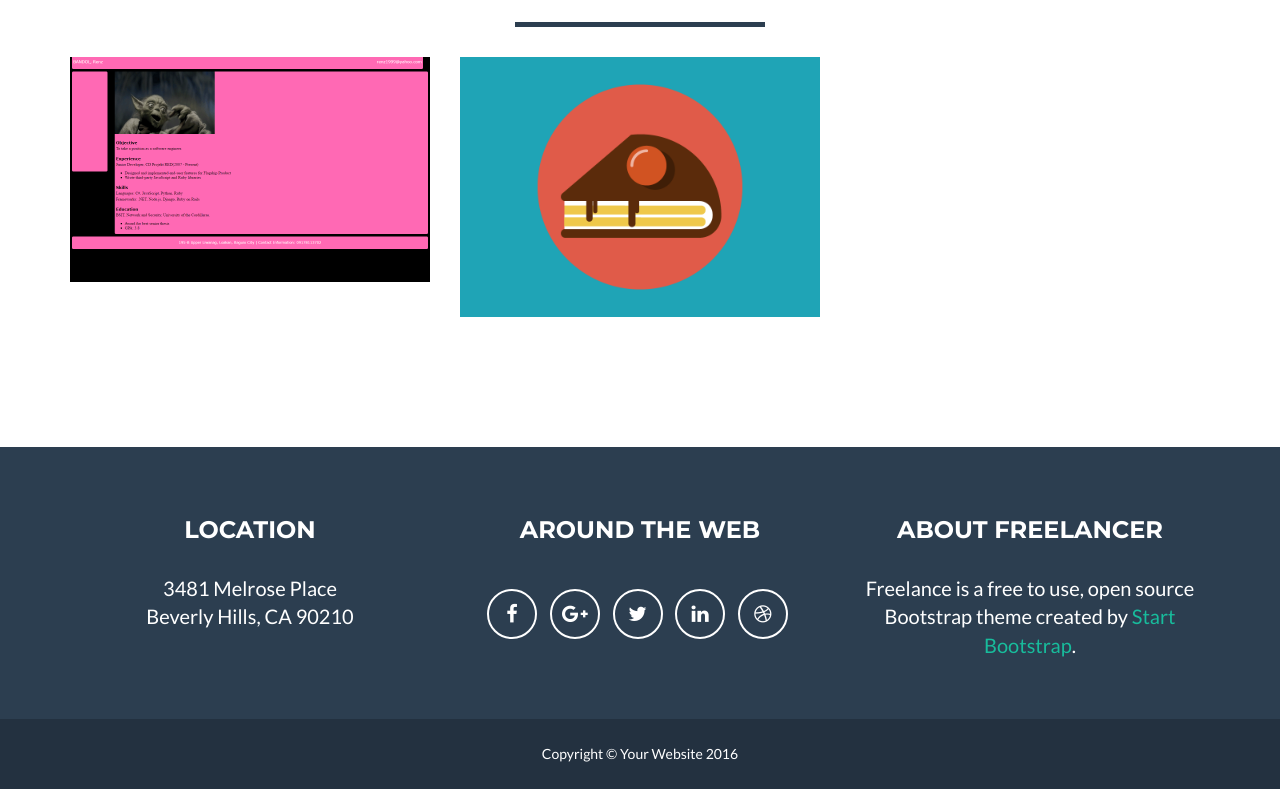
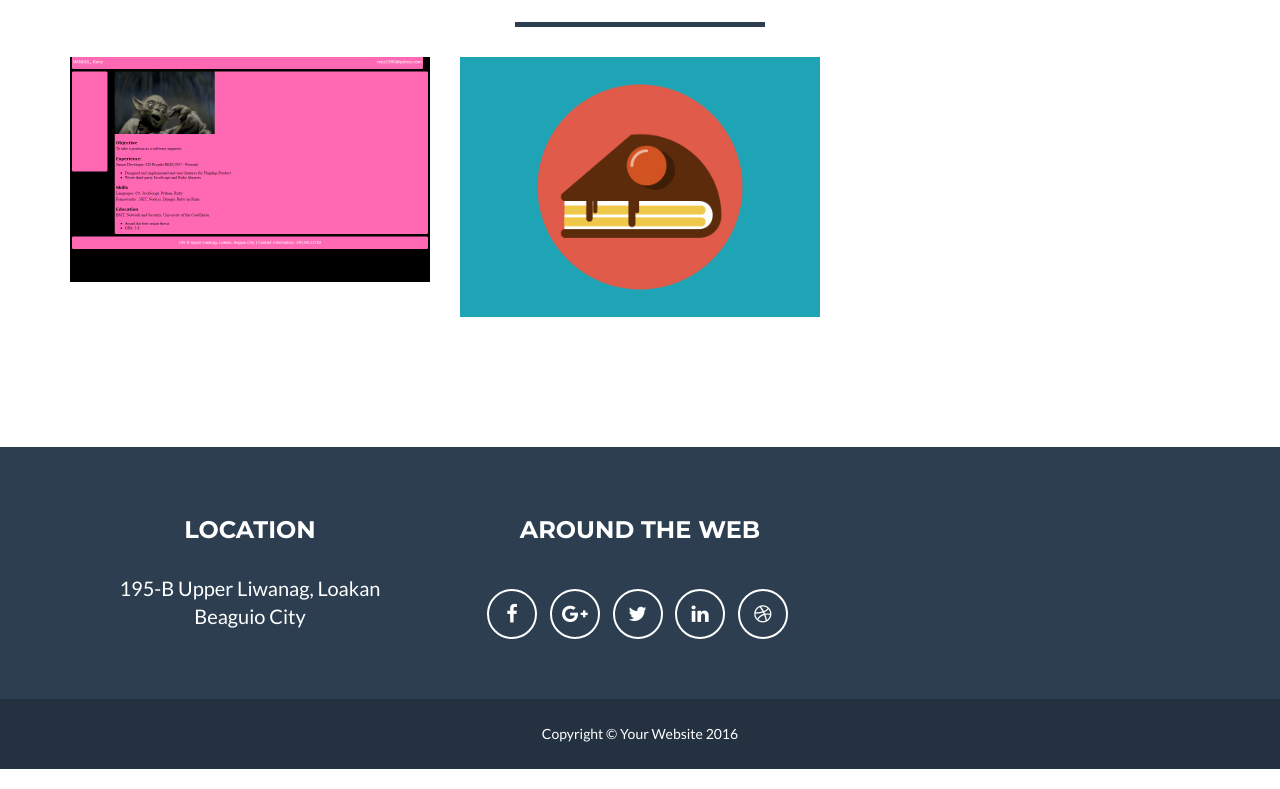
Before and after one commit to Qlown/Qlown.github.io, a website: page index.html in a window 1280 px wide. Shown: the part 915-1704 px from the top of the page. Drawn offline with nearby package versions, Linux system fonts and the light colour scheme.

Commit message:
Update index.html

```diff
--- a/index.html
+++ b/index.html
@@ -123,8 +123,8 @@
                 <div class="row">
                     <div class="footer-col col-md-4">
                         <h3>Location</h3>
-                        <p>3481 Melrose Place
-                            <br>Beverly Hills, CA 90210</p>
+                        <p>195-B Upper Liwanag, Loakan
+                            <br>Beaguio City</p>
                     </div>
                     <div class="footer-col col-md-4">
                         <h3>Around the Web</h3>
@@ -145,10 +145,6 @@
                                 <a href="#" class="btn-social btn-outline"><i class="fa fa-fw fa-dribbble"></i></a>
                             </li>
                         </ul>
-                    </div>
-                    <div class="footer-col col-md-4">
-                        <h3>About Freelancer</h3>
-                        <p>Freelance is a free to use, open source Bootstrap theme created by <a href="http://startbootstrap.com">Start Bootstrap</a>.</p>
                     </div>
                 </div>
             </div>
```
